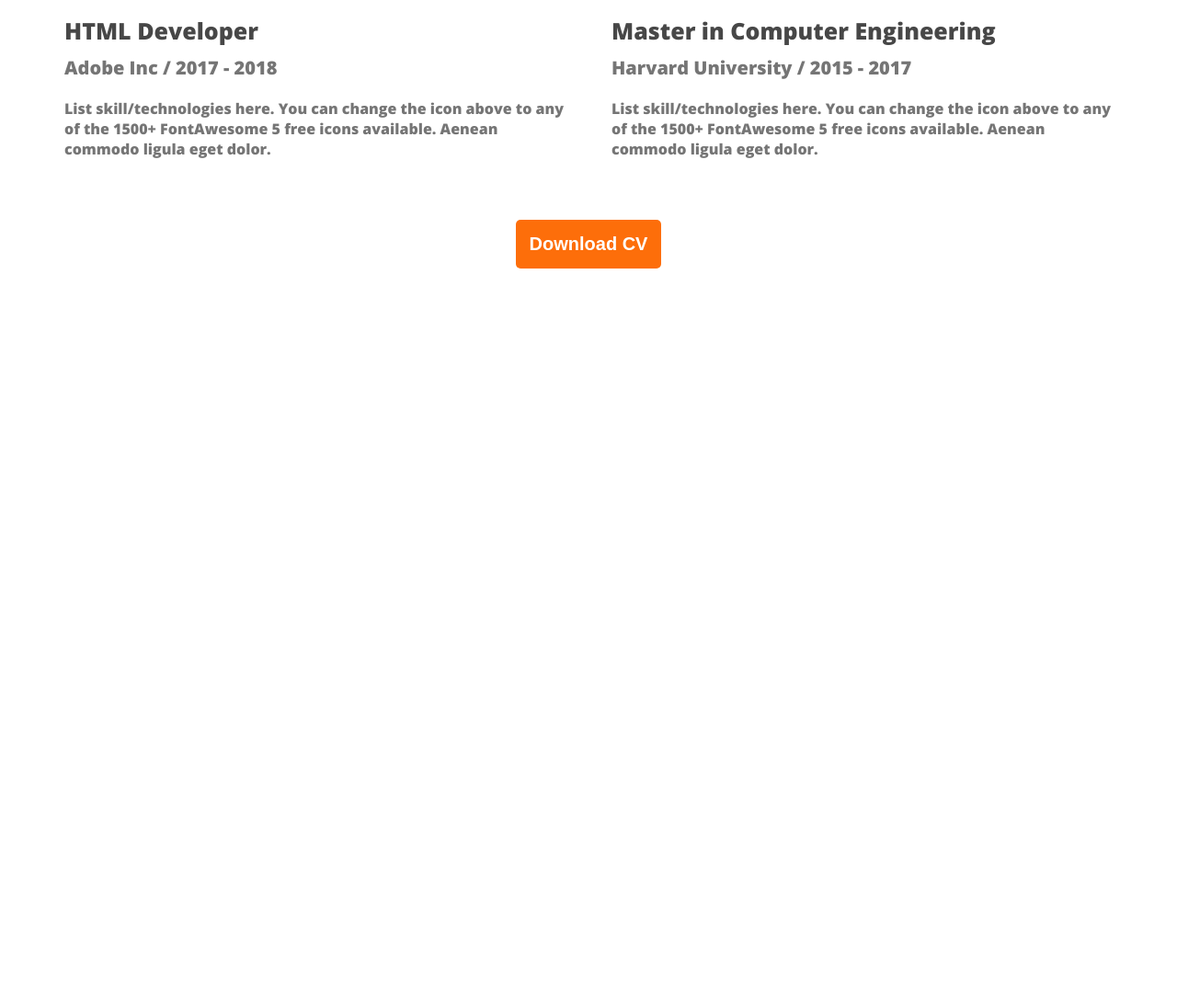
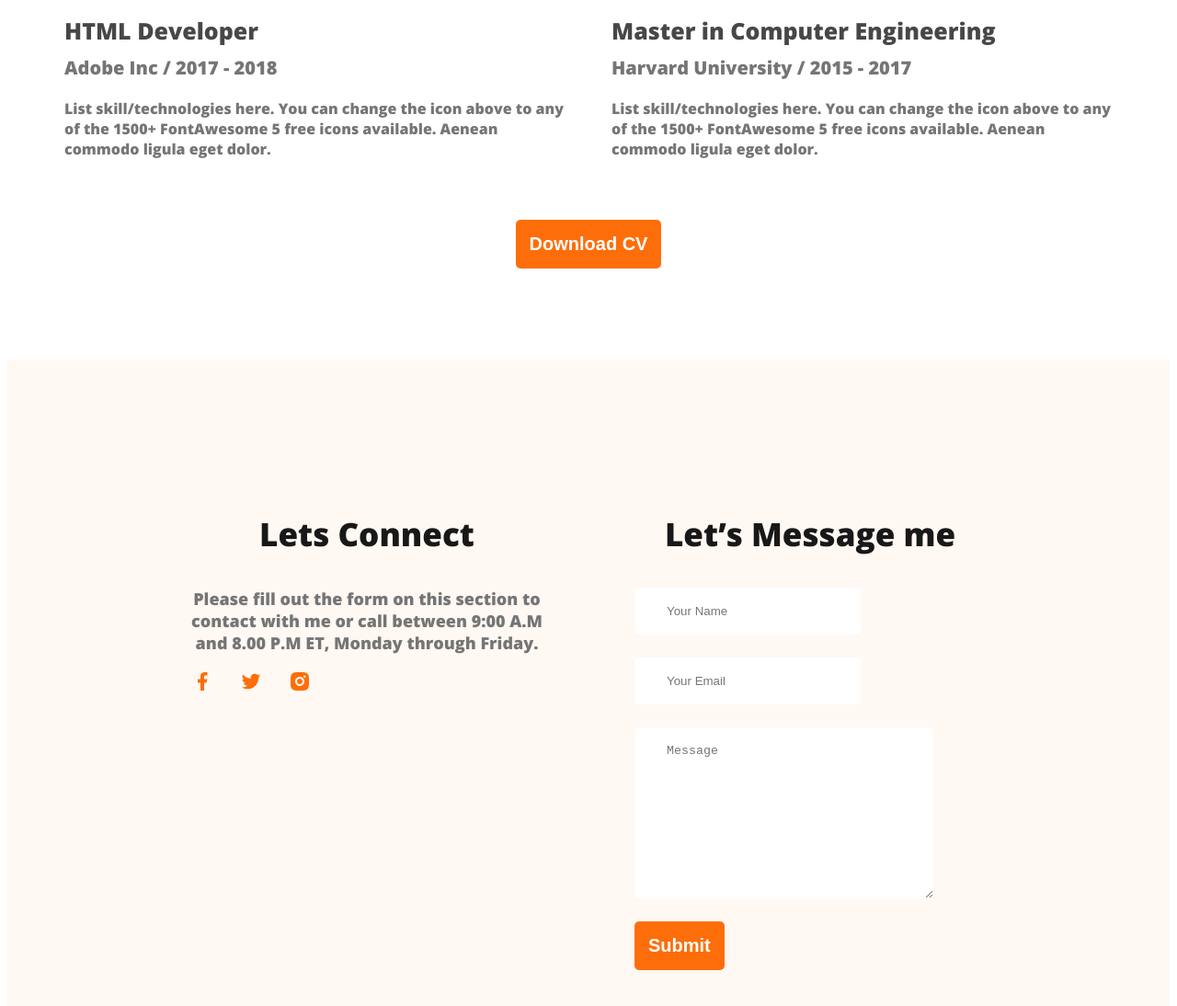
Before and after one commit to ShakawatBhai/Web-dev.-portfolio, a plain HTML site: page index.html in a window 1280 px wide. Shown: the part 2932-4026 px from the top of the page at 92% size. Before the commit the page ends 3232 px from the top, so only its background shows below. Drawn offline with nearby package versions, Linux system fonts and the light colour scheme.

Commit message:
footer section with let's connect and messageadded

```diff
--- a/index.html
+++ b/index.html
@@ -146,11 +146,35 @@
                 <button class="btn-primary">Download CV</button>
             </div>
     </section>
+</main>
+    <footer>
+        <div class="footer-column">
+            <h3 class="section-title"> Lets Connect</h3>
+               <p class="section-description">Please fill out the form on this section to contact with me or call between 9:00 A.M and 8.00 P.M ET, Monday through Friday.</p>
+            <div class="social">
+                <a href=""><img src="images/icons/facebook.png" alt=""></a>
+                <a href=""><img src="images/icons/twitter.png" alt=""></a>
+                <a href=""><img src="images/icons/insta.png" alt=""></a>
+
+            </div>
+
+        </div>
+        <div class="footer-column">
+            <h3 class="section-title">Let’s Message me</h3>
+            <form class="contact" action="">
+                <input type="text" placeholder="Your Name">
+                <input type="email" name="" placeholder="Your Email"
+                id="">
+                <textarea name="" placeholder="Message" id="" cols="30" rows="10"></textarea>
+                <input class="btn-primary" type="submit" value="Submit">
 
 
 
-</main>
-    <footer>
+            </form>
+
+        </div>
+
+
     </footer>
 </body>
 </html>
--- a/styles/style.css
+++ b/styles/style.css
@@ -182,3 +182,30 @@ main{
   margin-top: 50px;
 
 }
+footer{
+    display: flex;
+    gap: 100px;
+    background: #FFF8F3;
+    padding: 130px 200px;
+    margin-top: 100px;
+}
+.footer-column{
+
+width: 50%;
+
+}
+.contact input[type="text"],.contact input[type="email"], textarea{
+
+    display: block;
+    margin-bottom: 25px;
+    padding: 18px 35px;
+    color: #757575;
+    border-radius: 5px;
+    background:#FFF;
+    border: 0;
+
+}
+.social a{
+
+    margin-right: 25px;
+}
```
